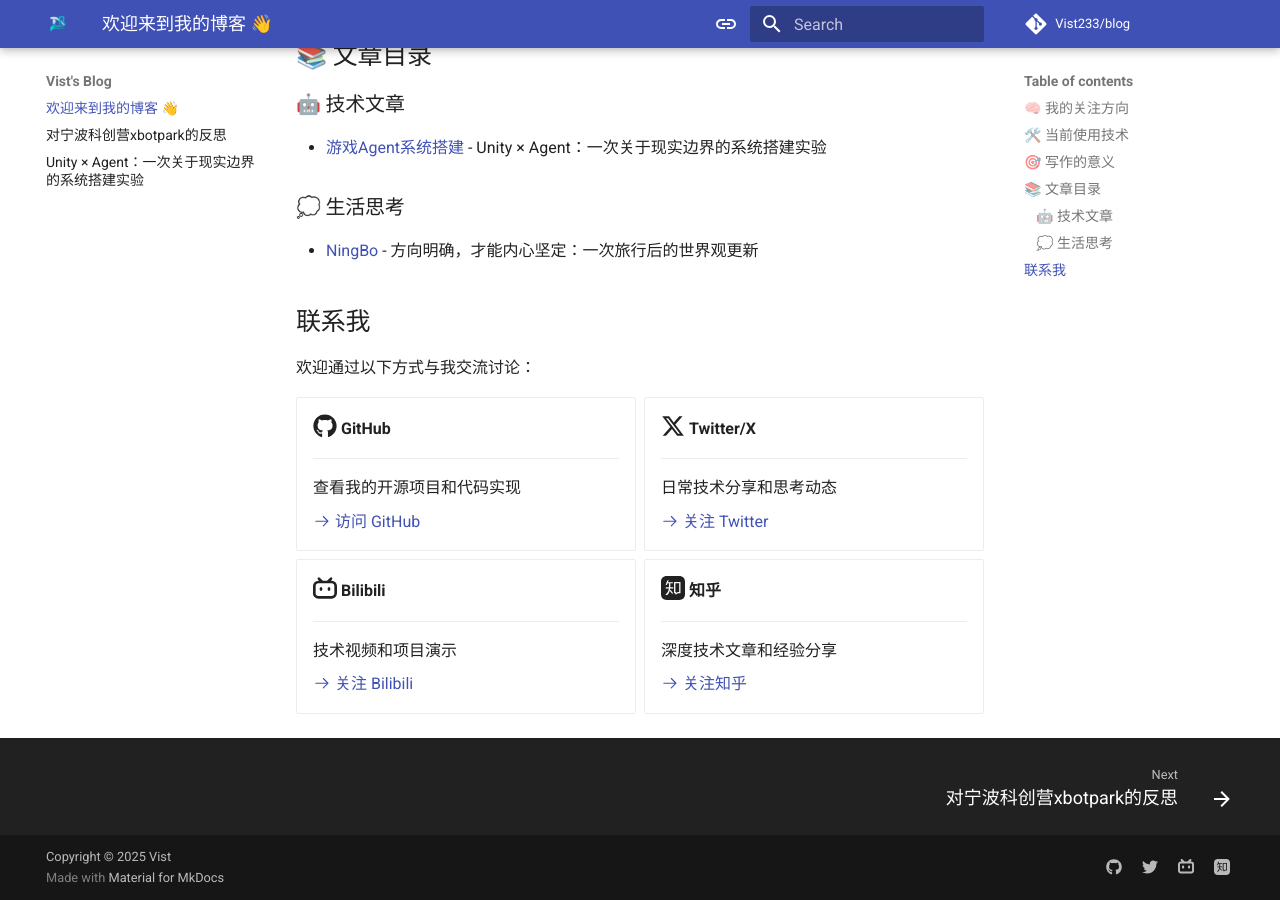
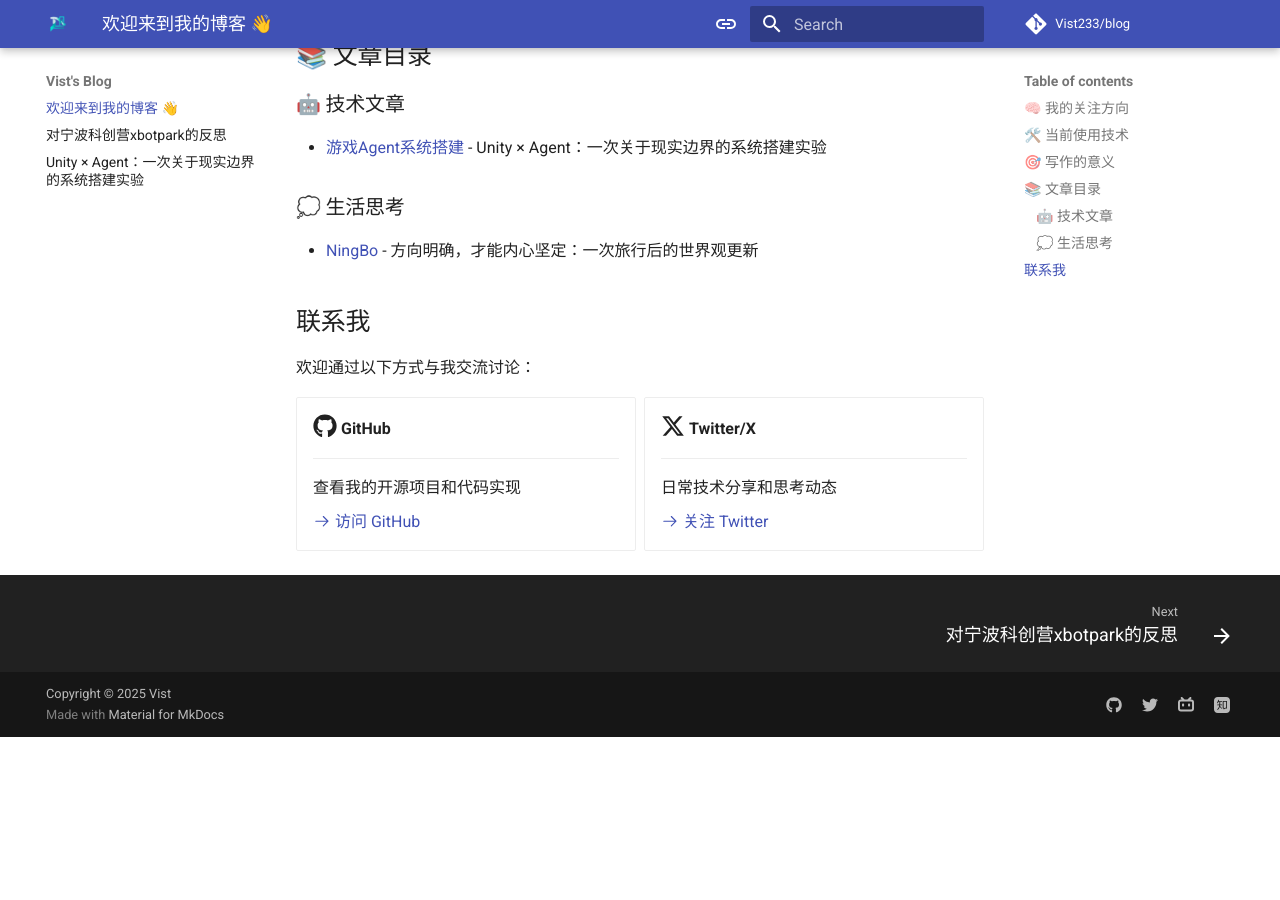
Before and after one commit to Vist233/blog, an MkDocs documentation site: the page built from docs/index.md, in a window 1280 px wide and 900 px high, scrolled down 787 px. Built offline with MkDocs 1.6.1 and Material for MkDocs 9.7.7, drawn with Linux system fonts in a browser that asks for light colours; comment, search, counter and statistics services are not loaded; after the commit the page ends 1524 px from its top, so only the background shows below that.

Commit message:
Outsider change

```diff
--- a/docs/index.md
+++ b/docs/index.md
@@ -55,20 +55,4 @@
 
     [:octicons-arrow-right-24: 关注 Twitter](https://x.com/zhangyvjing233)
 
--   :simple-bilibili:{ .lg } **Bilibili**
-
-    ---
-
-    技术视频和项目演示
-
-    [:octicons-arrow-right-24: 关注 Bilibili](https://space.bilibili.com/3546802183735742?spm_id_from=333.1007.0.0)
-
--   :simple-zhihu:{ .lg } **知乎**
-
-    ---
-
-    深度技术文章和经验分享
-
-    [:octicons-arrow-right-24: 关注知乎](https://www.zhihu.com/people/vist-18)
-
 </div>
```
